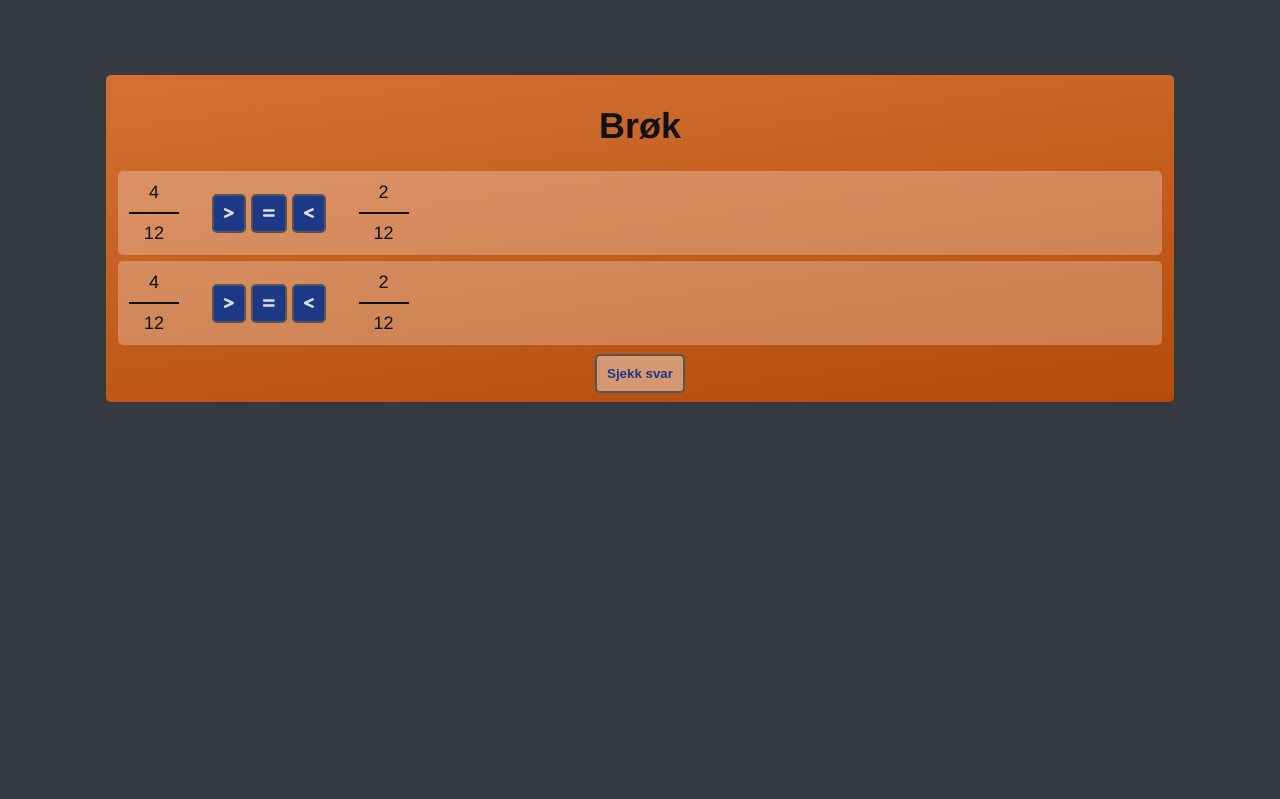
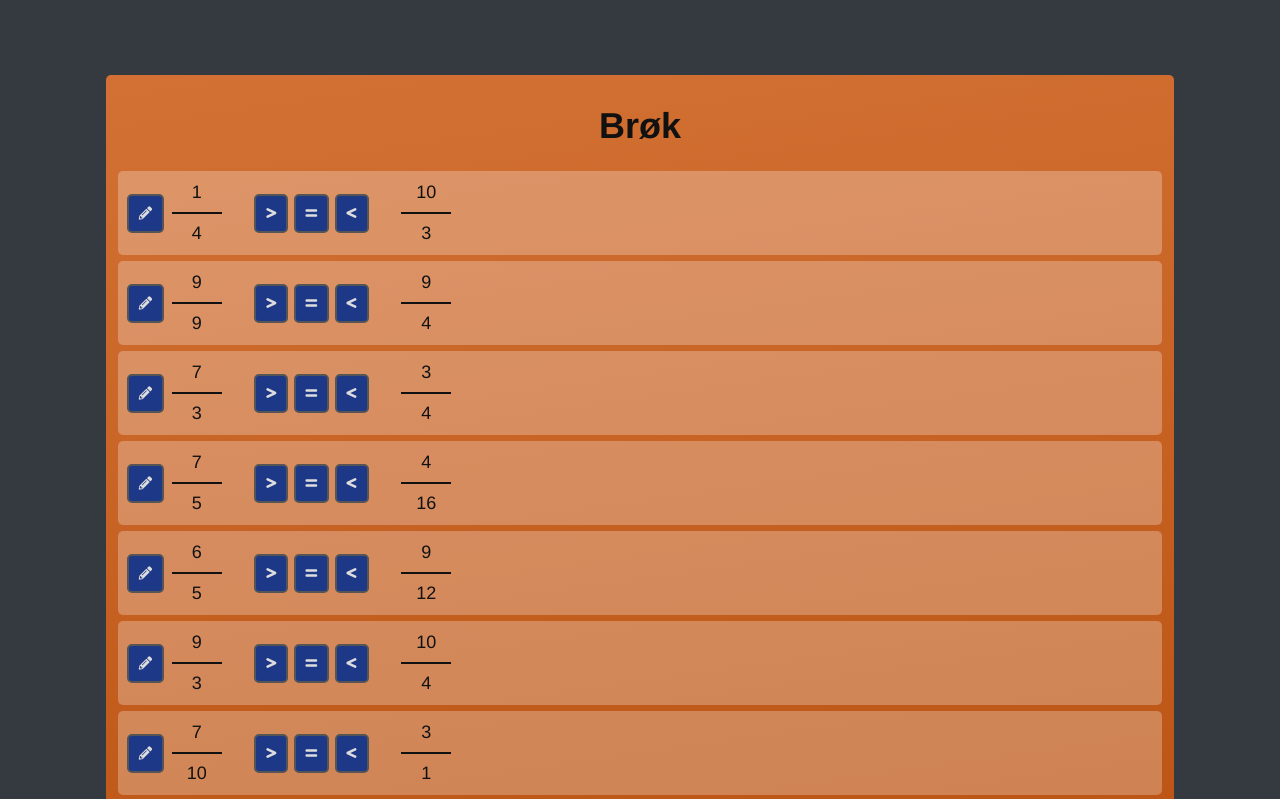
Before and after one commit to nullfjorten/teachmachine2, a Vue app: page /brok2 in a window 1280 px wide. Shown: the top 799 px of the page. Built offline with nearby package versions, Linux system fonts and the light colour scheme.

Commit message:
stuuuufffsicles!

```diff
--- a/src/components/CompareFractions.vue
+++ b/src/components/CompareFractions.vue
@@ -2,27 +2,32 @@
     <div class="panel dark">
         <h1>Brøk</h1>
         <div v-for="(problem, index) in problems" :key="index" class="panel light container">
+            <button :class="{ active: problems[index].editActivated }" @click="toggleEditFraction(index)"><i class="fas fa-pencil-alt"></i></button>
             <single-fraction
                 v-bind:starting-numerator="problem.fraction1.startingNumerator"
                 v-bind:starting-denominator="problem.fraction1.startingDenominator"
                 v-bind:id="index"
-                :show-controls="false"
+                :show-controls="problems[index].editActivated === true"
             />
 
             <div style="margin: 0 20px;">
-                <button :class="{ active: problems[index].answer === GREATER_THAN }" @click="answerClicked(index, GREATER_THAN)"><i class="fas fa-greater-than"></i></button>
-                <button :class="{ active: problems[index].answer === EQUAL_TO }"     @click="answerClicked(index, EQUAL_TO)"><i class="fas fa-equals"></i></button>
-                <button :class="{ active: problems[index].answer === LESS_THAN }"    @click="answerClicked(index, LESS_THAN)"><i class="fas fa-less-than"></i></button>
+                <button :class="{ active: problems[index].givenAnswer === GREATER_THAN }" @click="answerClicked(index, GREATER_THAN)"><i class="fas fa-greater-than"></i></button>
+                <button :class="{ active: problems[index].givenAnswer === EQUAL_TO }"     @click="answerClicked(index, EQUAL_TO)"><i class="fas fa-equals"></i></button>
+                <button :class="{ active: problems[index].givenAnswer === LESS_THAN }"    @click="answerClicked(index, LESS_THAN)"><i class="fas fa-less-than"></i></button>
             </div>
 
             <single-fraction
                 v-bind:starting-numerator="problem.fraction2.startingNumerator"
                 v-bind:starting-denominator="problem.fraction2.startingDenominator"
                 v-bind:id="index"
-                :show-controls="false"
+                :show-controls="problems[index].editActivated === true"
             />
+            <div v-if="checkAnswersActive">
+                <div v-if="isCorrectlyAnswered(index)">Riktig!</div>
+                <div v-else>Feil...</div>
+            </div>
         </div>
-        <button class="active">Sjekk svar</button>
+        <button class="active" @click="checkAnswersActive = !checkAnswersActive">Sjekk svar</button>
     </div>
 </template>
 
@@ -34,26 +39,50 @@ export default {
     },
     data() {
         return {
-            problems: [
-                {
-                    fraction1: this.getFractionObject(4, 12),
-                    fraction2: this.getFractionObject(2, 12),
-                    answer: null,
-                },                {
-                    fraction1: this.getFractionObject(4, 12),
-                    fraction2: this.getFractionObject(2, 12),
-                    answer: null,
-                },
-            ],
+            problems: [],
             GREATER_THAN: 0, EQUAL_TO: 1, LESS_THAN: 2,
+            checkAnswersActive: false,
         }
     },
     created() {
+        this.generateProblems()
     },
     computed: {
 
     },
     methods: {
+        generateProblems() {
+            for (var i=0; i<10; i++) {
+                const fraction1 = this.getFractionObject(this.getRandom(1, 10), this.getSensibleDenominator())
+                const fraction2 = this.getFractionObject(this.getRandom(1, 10), this.getSensibleDenominator())
+                const correctAnswer = this.calculateAnswerConst(fraction1, fraction2)
+                this.problems.push({
+                    fraction1,
+                    fraction2,
+                    correctAnswer,
+                    givenAnswer: null,
+                })
+            }
+        },
+        calculateAnswerConst(fraction1, fraction2) {
+            const decimalFraction1 = fraction1.startingNumerator / fraction1.startingDenominator
+            const decimalFraction2 = fraction2.startingNumerator / fraction2.startingDenominator
+            var answer
+            if (decimalFraction1 == decimalFraction2) { answer = this.EQUAL_TO }
+            if (decimalFraction1 > decimalFraction2)  { answer = this.GREATER_THAN }
+            if (decimalFraction1 < decimalFraction2)  { answer = this.LESS_THAN }
+            return answer
+        },
+        getRandom(min, max) {
+            const i = Math.floor(Math.random() * max) + min
+            return i
+        },
+        getSensibleDenominator() {
+            const a = this.getRandom(1, 5)
+            const b = this.getRandom(1, 5)
+            const d = a * b
+            return d
+        },
         getFractionObject(startingNumerator, startingDenominator) {
             return {
                 stringNumerator: "",
@@ -64,9 +93,20 @@ export default {
                 modifier: 0
             }
         },
+        isCorrectlyAnswered(index) {
+            return this.problems[index].givenAnswer === this.problems[index].correctAnswer
+        },
         answerClicked(index, answer) {
-            this.problems[index].answer = (this.problems[index].answer == answer ? null : answer)
-            // console.log('Answer ID clicked', index)
+            this.problems[index].givenAnswer = (this.problems[index].givenAnswer == answer ? null : answer)
+        },
+        toggleEditFraction(index) {
+            // Close all other open edits
+            for (var i=0; i<this.problems.length; i++) {
+                if (i !== index) {
+                    this.problems[i].editActivated = false
+                }
+            }
+            this.problems[index].editActivated = !this.problems[index].editActivated
         },
     },
 }
@@ -85,14 +125,6 @@ export default {
 .container div {
     padding: 5px;
 }
-/* .fas {
-    padding: 10px !important;
-    margin: 10px !important;
-    background-color: rgba(194, 194, 194, 0.698);
-    border-radius: 10px;
-}
-.selected {
-    background-color:
-} */
+
 
 </style>
--- a/src/components/fractions/SingleFraction.vue
+++ b/src/components/fractions/SingleFraction.vue
@@ -106,16 +106,24 @@ export default {
         increaseFraction() {
             if (this.modifier == 0) { // Skip 1
                 this.modifier = 2
+                // console.log('increaseFraction going from 0 to', this.modifier)
                 return
             }
             if (this.modifier == -2) { // Skip -1
                 this.modifier = 0
+                // console.log('increaseFraction going from -2 to', this.modifier)
                 return
             }
             if (this.modifier < 0) {
                 this.modifier++
+                var numTries = 0
                 while (!this.isDivisible(this.modifier)) {
                     this.modifier++
+                    numTries++
+                    if (numTries > 1000) {
+                        console.error('Caught runaway loop in increaseFraction', numTries)
+                        break
+                    }
                 }
                 return
             }
@@ -128,12 +136,17 @@ export default {
             }
         },
         getNextDecreasedModifier(modifier) {
+            if (isNaN(modifier)) {
+                console.error('getNextDecreasedModifier got NaN as modifier', modifier)
+                return false
+            }
+
             if (modifier == 2) { // Skip 1
                 return 0
             }
             if (modifier > 0) {
                 modifier--;
-                return
+                return modifier
             }
 
             if (modifier == 0) { // Skip -1
@@ -141,9 +154,16 @@ export default {
             } else {
                 modifier--
             }
+
+            var numTries = 0
             while (!this.isDivisible(modifier)) {
                 if (modifier*-1 > this.startingNumerator || modifier*-1 > this.startingDenominator) {
                     return false
+                }
+                numTries++
+                if (numTries > 1000) {
+                    console.error('Caught runaway loop in getNextDecreasedModifier', numTries)
+                    break
                 }
                 modifier--
             }
```
